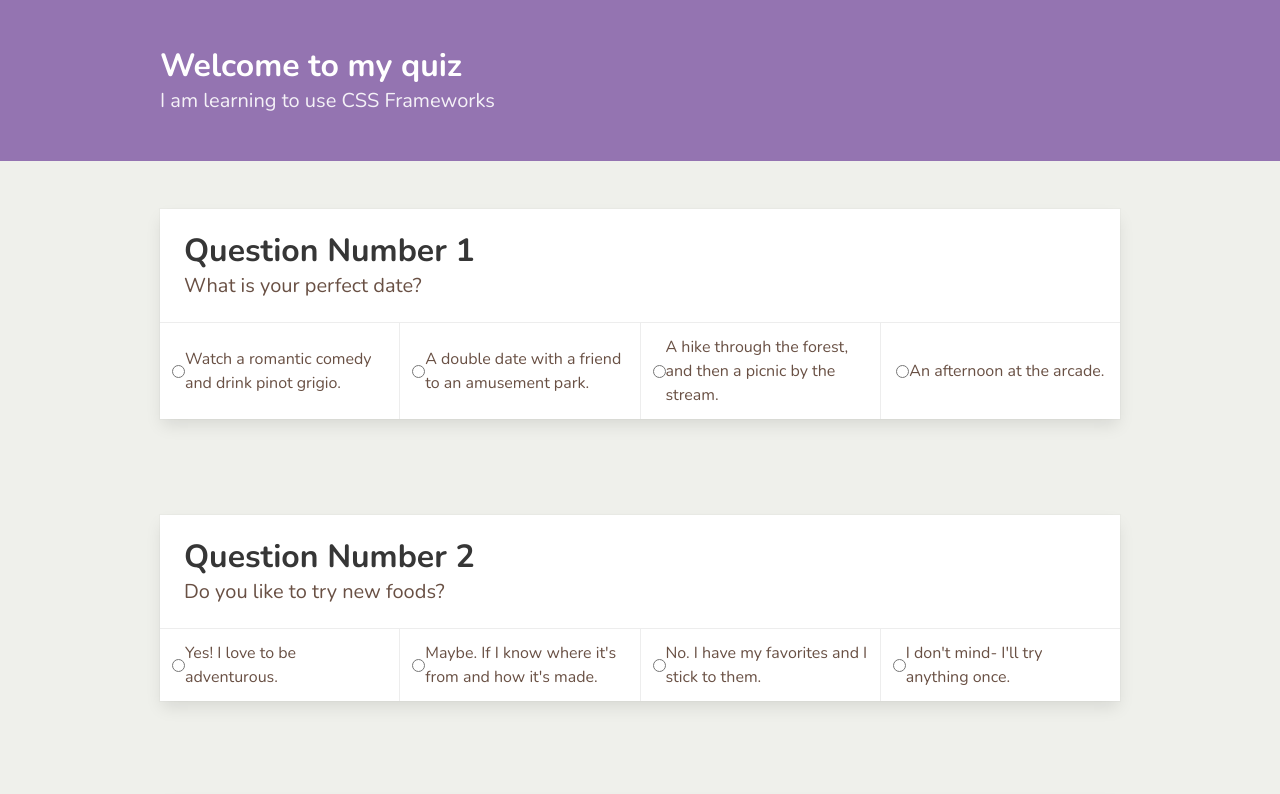
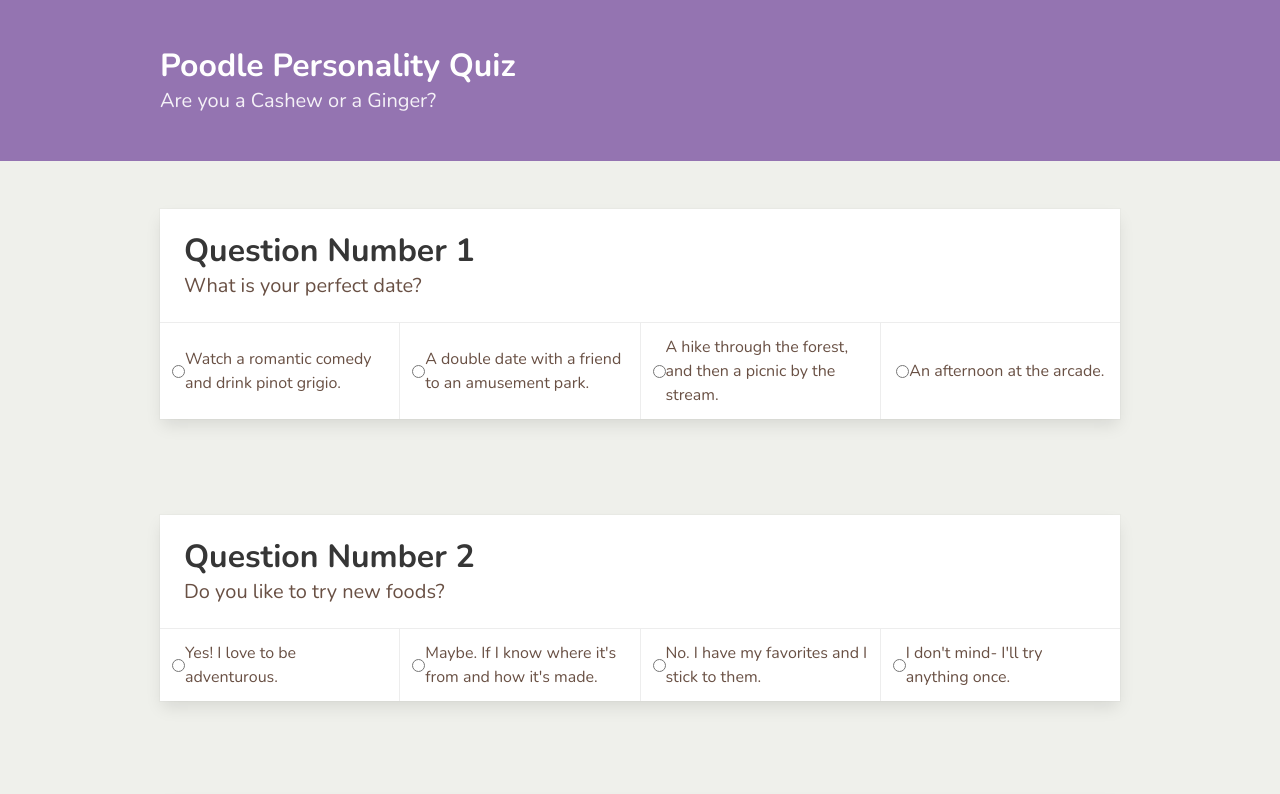
Before and after one commit to kayliaray/website, a website: page public/quiz.html in a window 1280 px wide. Shown: the top 794 px of the page. Drawn offline with nearby package versions, Linux system fonts and the light colour scheme.

Commit message:
Add files via upload

```diff
--- a/public/quiz.html
+++ b/public/quiz.html
@@ -14,8 +14,8 @@
     <section class="hero is-primary">
         <div class="hero-body">
             <div class="container">
-                <h1 class="title">Welcome to my quiz</h1>
-                <p class="subtitle">I am learning to use CSS Frameworks</p>
+                <h1 class="title">Poodle Personality Quiz</h1>
+                <p class="subtitle">Are you a Cashew or a Ginger?</p>
             </div>
         </div>
     </section>
```
